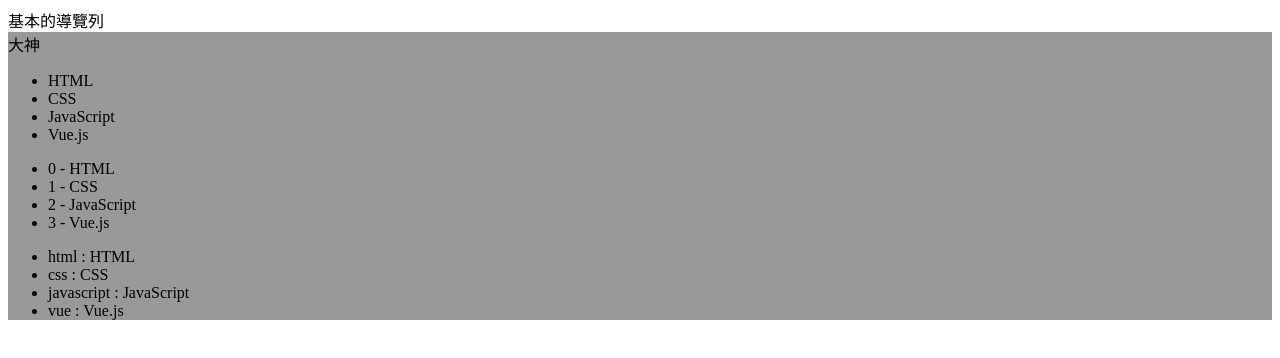
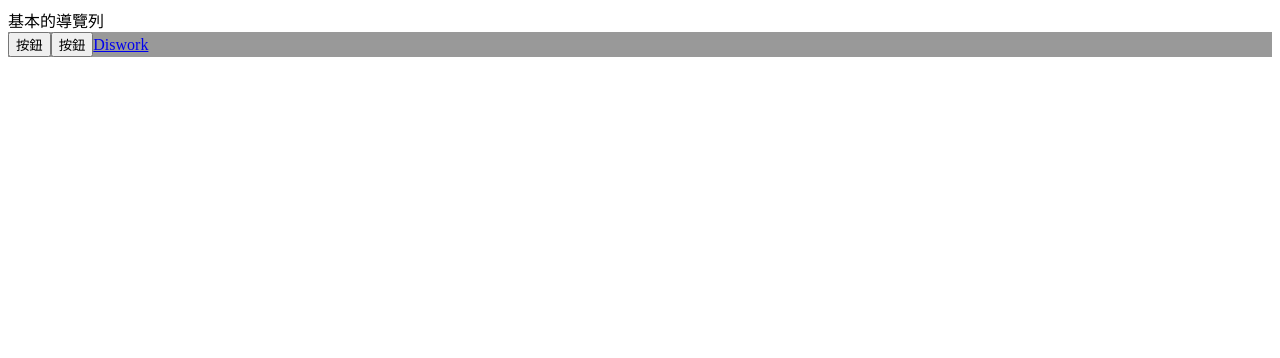
Before and after one commit to Bunny1780/vue-training, a Vue app: page / in a window 1280 px wide. Shown: the top 358 px of the page. Built offline with nearby package versions, Linux system fonts and the light colour scheme.

Commit message:
事件處理

```diff
--- a/src/App.vue
+++ b/src/App.vue
@@ -1,25 +1,18 @@
 <script setup>
-    const level = 3
-    const arrays = ["HTML", "CSS", "JavaScript", "Vue.js"]
-    const obj = {html: "HTML", css: "CSS", javascript: "JavaScript", vue: "Vue.js"}
+    const handler = function() {
+        console.log("click")
+    }
+    const mouseover = function() {
+        console.log("mouseover")
+    }
 </script>
 
 <template>
     <nav>基本的導覽列</nav>
     <main>
-        <div v-if="level === 3">大神</div>
-        <div v-else-if="level === 2">資深</div>
-        <div v-else-if="level === 1">菜鳥</div>
-        <div v-else>零基礎</div>
-        <ul>
-            <li v-for="arr in arrays">{{ arr }}</li>
-        </ul>
-        <ul>
-            <li v-for="(arr, index) in arrays">{{ index }} - {{ arr }}</li>
-        </ul>
-        <ul>
-            <li v-for="(value, key) in obj">{{ key }} : {{ value }}</li>
-        </ul>
+        <button v-on:click="handler">按鈕</button>
+        <button @click.once="handler" @mouseover="mouseover">按鈕</button>
+        <a @click.prevent="handler" href="https://diswork.cc">Diswork</a>
     </main>
 </template>
 
```
